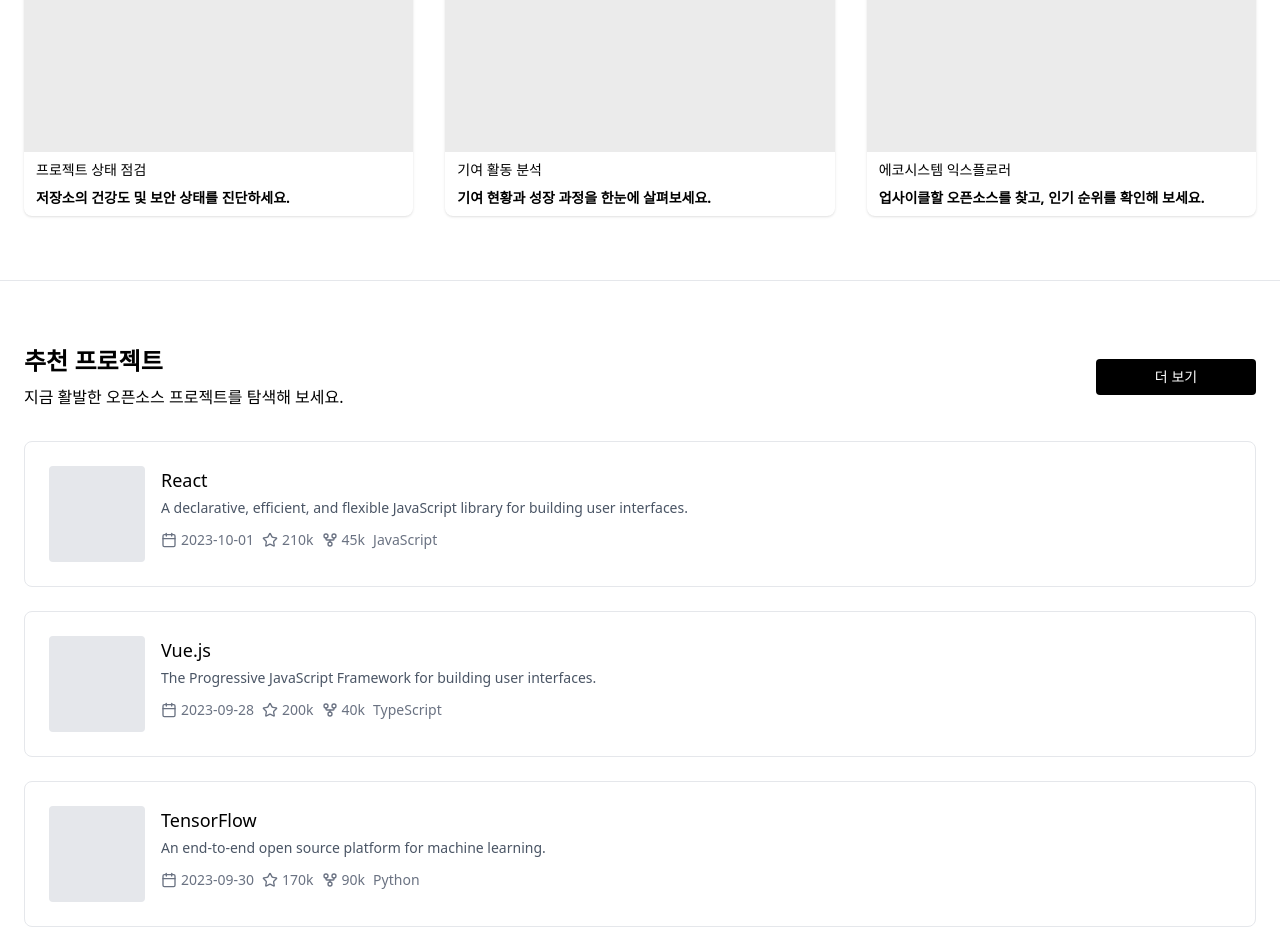
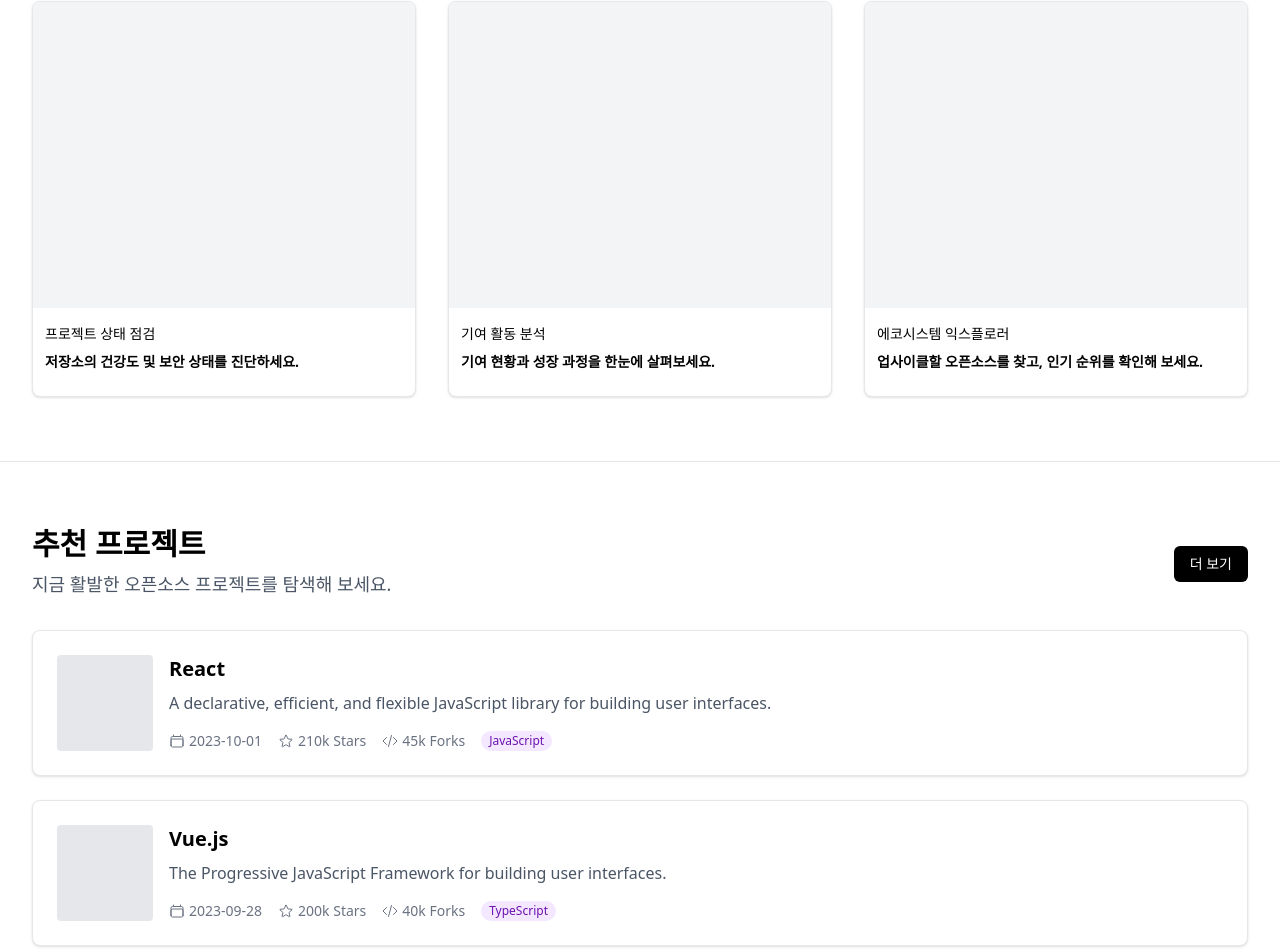
Before and after one commit to Hyeri-hci/OSSDoctor, a React (Vite) app in the folder frontend/: page / in a window 1280 px wide. Shown: the part 847-1799 px from the top of the page. Built offline with nearby package versions, Linux system fonts and the light colour scheme.

Commit message:
[Update] 메인 페이지 모듈화 적용 및 UI 동작 검증

```diff
--- a/frontend/src/features/MainPage/pages/MainPage.jsx
+++ b/frontend/src/features/MainPage/pages/MainPage.jsx
@@ -1,189 +1,48 @@
 import React from "react";
-import HeaderSection from "../../../components/HeaderSection";
-import FooterSection from "../../../components/FooterSection";
-import SearchBar from "../components/SearchBar";
-import { BarChart3, Users, Star, Calendar, GitFork } from "lucide-react";
-export default function MainPage(onAnalyze, onDiagnosisClick, onContributionClick, onEcosystemClick) {
+import { Layout } from "../../../components/layout";
+import HeroSection from "../components/HeroSection";
+import FeaturesSection from "../components/FeaturesSection";
+import RecommendedProjectsSection from "../components/RecommendedProjectsSection";
 
-  const features = [
-    {
-      title: "프로젝트 상태 점검",
-      subtitle: "프로젝트 진단",
-      description: "저장소의 건강도 및 보안 상태를 진단하세요.",
-      icon: <BarChart3 className="w-12 -12 text-blue-500" />,
-      onClick: onDiagnosisClick,
-    },
-    {
-      title: "기여 활동 분석",
-      subtitle: "기여도 분석",
-      description: "기여 현황과 성장 과정을 한눈에 살펴보세요.",
-      icon: <Users className="w-12 -12 text-green-500" />,
-      onClick: onContributionClick,
-    },
-    {
-      title: "에코시스템 익스플로러",
-      subtitle: "생태계 탐색",
-      description: "업사이클할 오픈소스를 찾고, 인기 순위를 확인해 보세요.",
-      icon: <Star className="w-12 -12 text-purple-500" />,
-      onClick: onEcosystemClick,
-    }
-  ];
+export default function MainPage() {
 
-  const recommendedProjects = [
-    {
-      name: "React",
-      description: "A declarative, efficient, and flexible JavaScript library for building user interfaces.",
-      lastCommit: "2023-10-01",
-      language: "JavaScript",
-      stars: "210k",
-      forks: "45k",
-      issues: "1.2k",
-    },
-    {
-      name: "Vue.js",
-      description: "The Progressive JavaScript Framework for building user interfaces.",
-      lastCommit: "2023-09-28",
-      language: "TypeScript",
-      stars: "200k",
-      forks: "40k",
-      issues: "800",
-    },
-    {
-      name: "TensorFlow",
-      description: "An end-to-end open source platform for machine learning.",
-      lastCommit: "2023-09-30",
-      language: "Python",
-      stars: "170k",
-      forks: "90k",
-      issues: "5k",
-    }
-  ];
+    // 진단 기능 클릭 핸들러
+    const handleDiagnosisClick = () => {
+        window.location.href = "/diagnose";
+    };
 
-  return (
-    <div className="max-w-screen-2xl mx-auto flex flex-col items-center justify-center">
-      <HeaderSection />
-      <main className="w-full min-h-screen">
-        {/* Hero Section */}
-        <section className="bg-[#666666] text-white py-16">
-          <div className="max-w-7xl mx-auto px-6">
-            <div className="grid md:grid-cols-2 gap-12 items-center justify-center">
-              <div>
-                <h1 className="text-2xl lg:text-3xl font-bold mb-3">
-                  OSS를 탐색하고, 되살려보세요!
-                </h1>
-                <p className="text-gray-300 text-xs lg:text-sm mb-8">
-                  원하는 프로젝트를 모니터링하고, 자신의 기여도를 추적하고, EcoSystem을 통해 프로젝트 되살리기에 동참하세요.
-                </p>
-                <SearchBar onAnalyze={onAnalyze} />
-              </div>
-              <div className="bg-[#9F9F9F] rounded-lg hidden md:flex items-center justify-center aspect-[13/8] max-w-[520px]">
-                {/* 나중에 이미지 들어갈 자리 */}
-              </div>
+    const handleAnalyze = (url) => {
+        if(url && url.trim() !== "") {
+            console.log("Analyzing URL:", url);
+            // URL 분석 로직 추가
+        } else {
+            alert('유효한 URL을 입력해주세요.');
+        }
+    };
+
+    // 기여도 분석 기능 클릭 핸들러
+    const handleContributionClick = () => {
+        window.location.href = "/myactivity";
+    };
+
+    // 에코시스템 탐색 기능 클릭 핸들러
+    const handleEcosystemClick = () => {
+        window.location.href = "/ecosystem";
+    };
+
+    return (
+        <Layout>
+            <div className="w-full min-h-screen">
+                <HeroSection onAnalyze={handleAnalyze} />
+                <FeaturesSection
+                    onDiagnosisClick={handleDiagnosisClick}
+                    onContributionClick={handleContributionClick}
+                    onEcosystemClick={handleEcosystemClick}
+                />
+                <RecommendedProjectsSection />
             </div>
-          </div>
-        </section>
-
-        {/* Features Section */}
-        <section className="py-16 border-b border-gray-200">
-          <div className="max-w-7xl mx-auto px-6">
-            <div className="text-center mb-12">
-              <h2 className="text-xl md:text-2xl font-bold mb-3">주요 기능</h2>
-              <p className="text-sm md:text-base">
-                오픈소스 활동을 더 풍부하게 만들어 줄 주요 기능들을 살펴보세요.
-              </p>
-              <button className="mt-6 bg-black text-white text-sm hover:bg-gray-800 px-6 py-2 rounded">
-                더 알아보기
-              </button>
-            </div>
-
-            <div className="grid md:grid-cols-3 gap-8 border-b-gray-50">
-              {features.map((feature, index) => (
-                <div
-                  key={index}
-                  onClick={feature.onClick}
-                  className="hidden md:block rounded-lg shadow hover:shadow-lg transition-shadow cursor-pointer"
-                >
-                  <div className="bg-[#EBEBEB] aspect-[1/0.8] max-w-[400px] rounded-t-lg items-center justify-center">
-                    {/* 나중에 이미지 들어올 자리 */}
-                  </div>
-                  <div className="flex-col px-3 items-center">
-                    <h3 className="text-xs lg:text-sm mt-2 mb-2">{feature.title}</h3>
-                    <p className="font-semibold text-xs lg:text-sm mb-2">{feature.description}</p>
-                  </div>
-                </div>
-              ))}
-              {features.map((feature, index) => (
-                <div
-                  key={index}
-                  onClick={feature.onClick}
-                  className="md:hidden bg-white p-6 rounded-lg shadow hover:shadow-lg transition-shadow cursor-pointer"
-                >
-                  <div className="flex items-center mb-4">
-                    {feature.icon}
-                    <h3 className="font-semibold ml-3">{feature.title}</h3>
-                  </div>
-                  <p className="text-gray-600 text-sm mb-4">{feature.description}</p>
-                </div>
-              ))}
-            </div>
-          </div>
-        </section>
-
-        {/* Recommended Projects Section */}
-        <section className="py-16">
-          <div className="max-w-7xl mx-auto px-6">
-            <div className="grid grid-rows-1 items-center gap-8">
-              <div className="flex justify-between items-center">
-                <div>
-                  <h2 className="text-xl md:text-2xl font-bold mb-2">추천 프로젝트</h2>
-                  <p className="text-sm md:text-base">지금 활발한 오픈소스 프로젝트를 탐색해 보세요.</p>
-                </div>
-                <button className="w-full max-w-25 md:max-w-40 bg-black text-white text-sm hover:bg-gray-800 px-6 py-2 rounded">
-                  더 보기
-                </button>
-              </div>
-
-              <div className="grid grid-row-3 gap-6 flex-1">
-                {recommendedProjects.map((project, index) => (
-                  <div key={index} className="cursor-pointer hover:shadow-md transition-shadow bg-white rounded-md">
-                    <div className="">
-                      <div className="flex justify-between items-start border border-gray-200 p-6 rounded-lg">
-                        <div className="hidden md:block bg-gray-200 w-24 h-24 rounded items-center justify-center mr-4">
-                          {/* 나중에 이미지 들어갈 자리 */}
-                        </div>
-                        <div className="flex-1">
-                          <h3 className="text-md sm:text-lg mb-1">{project.name}</h3>
-                          <p className="text-gray-600 text-xs mb-3 sm:text-sm">{project.description}</p>
-                          <div className="flex items-center gap-2 text-xs sm:text-sm text-gray-500 flex-wrap">
-                            <div className="flex items-center gap-1">
-                              <Calendar className="w-4 h-4" />
-                              <span>{project.lastCommit}</span>
-                            </div>
-                            <div className="flex items-center gap-1">
-                              <Star className="w-4 h-4" />
-                              <span>{project.stars}</span>
-                            </div>
-                            <div className="flex items-center gap-1">
-                              <GitFork className="w-4 h-4" />
-                              <span>{project.forks}</span>
-                            </div>
-                            <div className="badge badge-secondary">{project.language}</div>
-                          </div>
-                        </div>
-
-                      </div>
-                    </div>
-                  </div>
-                ))}
-              </div>
-            </div>
-          </div>
-        </section>
-
-      </main>
-      <FooterSection />
-    </div >
-  );
+        </Layout>
+    );
 }
 
 MainPage.displayName = "MainPage";
--- a/frontend/src/router/index.jsx
+++ b/frontend/src/router/index.jsx
@@ -1,11 +1,14 @@
 import React from "react";
 import { BrowserRouter, Routes, Route } from "react-router-dom";
+
+// Importing the page components
 import MainPage from "../features/MainPage/pages/MainPage";
 
 export default function AppRouter() {
   return (
     <BrowserRouter>
       <Routes>
+        {/* Main Page Route Path */}
         <Route path="/" element={<MainPage />} />
       </Routes>
     </BrowserRouter>
```
